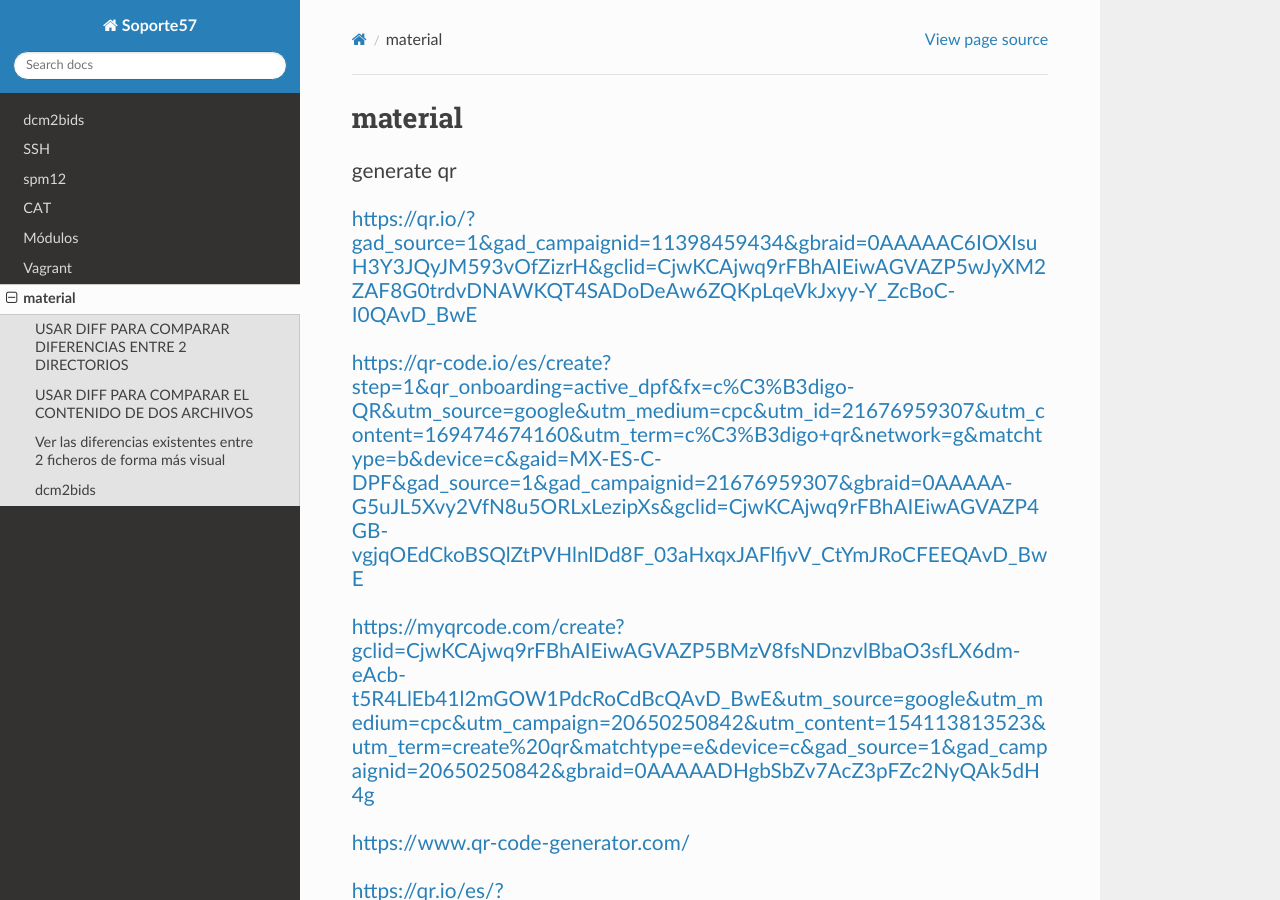
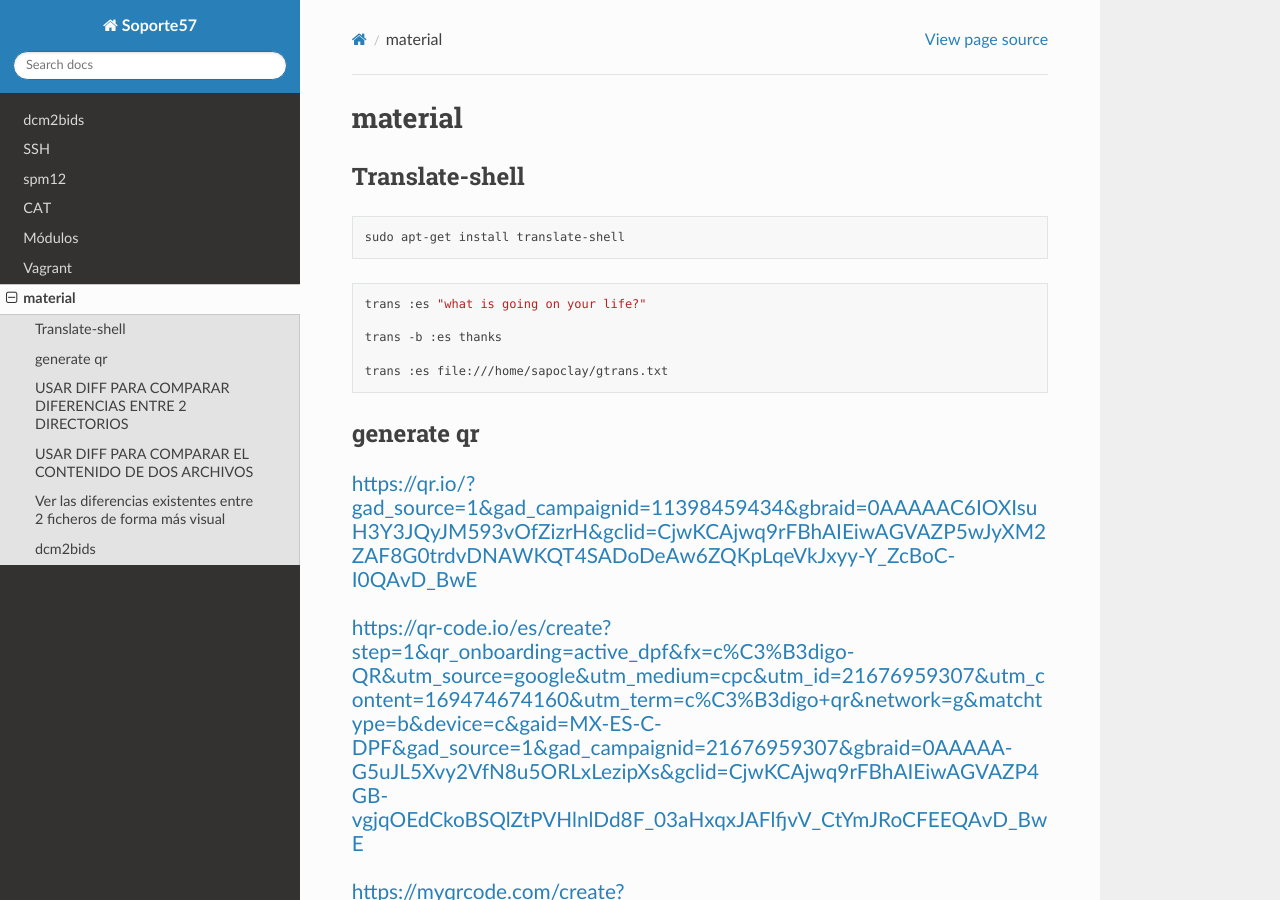
Before and after one commit to matecom57/santosg57-soporte, a Sphinx documentation site: the page built from docs/source/material.rst, in a window 1280 px wide and 900 px high. Built offline with Sphinx 7.4.7 and the Read the Docs theme 3.1.0, drawn with Linux system fonts in a browser that asks for light colours.

Commit message:
Test comité

```diff
--- a/docs/source/material.rst
+++ b/docs/source/material.rst
@@ -1,7 +1,24 @@
 material
 ========
 
+Translate-shell
+---------------
+
+.. code:: Bash
+
+   sudo apt-get install translate-shell
+
+.. code:: Bash
+
+   trans :es "what is going on your life?"
+
+   trans -b :es thanks
+
+   trans :es file:///home/sapoclay/gtrans.txt
+
+
 generate qr
+-----------
 
 https://qr.io/?gad_source=1&gad_campaignid=11398459434&gbraid=0AAAAAC6IOXIsuH3Y3JQyJM593vOfZizrH&gclid=CjwKCAjwq9rFBhAIEiwAGVAZP5wJyXM2ZAF8G0trdvDNAWKQT4SADoDeAw6ZQKpLqeVkJxyy-Y_ZcBoC-I0QAvD_BwE
 
```
